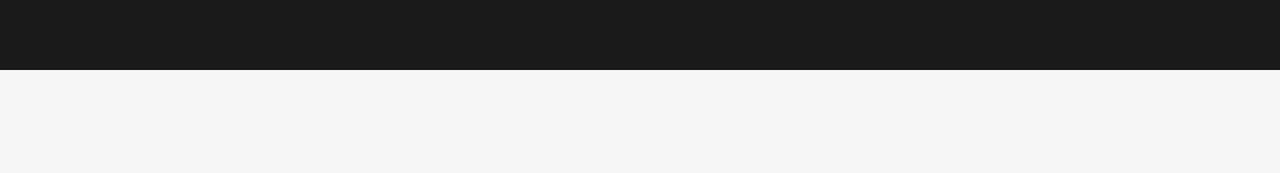
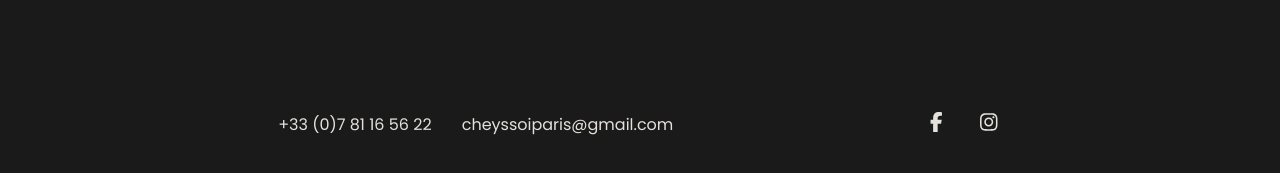
Before and after one commit to Scharlyopitz/CHEYSSOI-PARIS, a React (Vite) app: page /team in a window 1280 px wide. Shown: the part 3735-3908 px from the top of the page. Before the commit the page ends 3805 px from the top, so only its background shows below. Built offline with nearby package versions, Linux system fonts and the light colour scheme.

Commit message:
Ajout du footer et son style

```diff
--- /dev/null
+++ b/src/components/Footer.jsx
@@ -0,0 +1,20 @@
+import React from "react";
+import Socials from "./Socials";
+
+export default function Footer() {
+  return (
+    <footer>
+      <Contact />
+      <Socials />
+    </footer>
+  );
+}
+
+function Contact() {
+  return (
+    <div className="contact">
+      <div>+33 (0)7 81 16 56 22</div>
+      <div>CHEYSSOIPARIS@GMAIL.COM</div>
+    </div>
+  );
+}
--- a/src/components/Socials.jsx
+++ b/src/components/Socials.jsx
@@ -3,22 +3,13 @@ import { FontAwesomeIcon } from "@fortawesome/react-fontawesome";
 import { NavLink } from "react-router-dom";
 
 export default function Socials() {
-  const color = "#000000";
-
   const socialMedias = [
     {
-      icon: <FontAwesomeIcon icon={faFacebookF} style={{ color: color }} />,
+      icon: <FontAwesomeIcon icon={faFacebookF} />,
       to: `https://www.facebook.com/CheyssoiParis/`,
     },
     {
-      icon: (
-        <FontAwesomeIcon
-          icon={faInstagram}
-          style={{
-            color: color,
-          }}
-        />
-      ),
+      icon: <FontAwesomeIcon icon={faInstagram} />,
       to: `https://www.instagram.com/cheyssoiparis/`,
     },
   ];
--- a/src/pages/Team.jsx
+++ b/src/pages/Team.jsx
@@ -1,5 +1,6 @@
 import Navbar from "../components/Navbar";
 import Persons from "../assets/Persons.json";
+import Footer from "../components/Footer";
 
 export default function Team() {
   const titleWords = "L'eq uipe";
@@ -20,6 +21,7 @@ export default function Team() {
       </header>
 
       <Members />
+      <Footer />
     </main>
   );
 }
--- /dev/null
+++ b/src/sass/components/_footer.scss
@@ -0,0 +1,13 @@
+footer {
+  display: flex;
+  flex-direction: row;
+  justify-content: space-evenly;
+  align-items: center;
+  padding: 5vh 0;
+
+  .contact {
+    text-transform: lowercase;
+    display: flex;
+    gap: 30px;
+  }
+}
--- a/src/sass/components/_socials.scss
+++ b/src/sass/components/_socials.scss
@@ -6,7 +6,7 @@
   svg {
     padding: 2px 4px;
     border-radius: 10px;
-    font-size: 40px;
+    font-size: 20px;
     transition: 0.2s;
 
     &:hover {
--- a/src/style/style.css
+++ b/src/style/style.css
@@ -46,6 +46,19 @@ a {
   color: inherit;
 }
 
+footer {
+  display: flex;
+  flex-direction: row;
+  justify-content: space-evenly;
+  align-items: center;
+  padding: 5vh 0;
+}
+footer .contact {
+  text-transform: lowercase;
+  display: flex;
+  gap: 30px;
+}
+
 .socials {
   text-transform: lowercase;
   display: flex;
@@ -54,7 +67,7 @@ a {
 .socials svg {
   padding: 2px 4px;
   border-radius: 10px;
-  font-size: 40px;
+  font-size: 20px;
   transition: 0.2s;
 }
 .socials svg:hover {
@@ -323,13 +336,6 @@ nav .menu .link:hover::after {
 #demarrerprojet .leftPart .button:hover div {
   transform: translateX(0);
 }
-#demarrerprojet .leftPart .socials svg {
-  font-size: 20px;
-  transition: 0.2s;
-}
-#demarrerprojet .leftPart .socials svg:hover {
-  filter: contrast(0.1);
-}
 #demarrerprojet .formulaire {
   display: flex;
   width: 50%;
--- a/src/style/style.scss
+++ b/src/style/style.scss
@@ -2,6 +2,7 @@
 @import "../sass/base/fonts";
 @import "../sass/base/reset";
 
+@import "../sass/components/footer";
 @import "../sass/components/socials";
 @import "../sass/components/navbar";
 
```
Also changed, not shown: src/sass/pages/_demarrerProjet.scss (+0 -11 lines), 1 other file (tests, documents, lock files or other folders).
